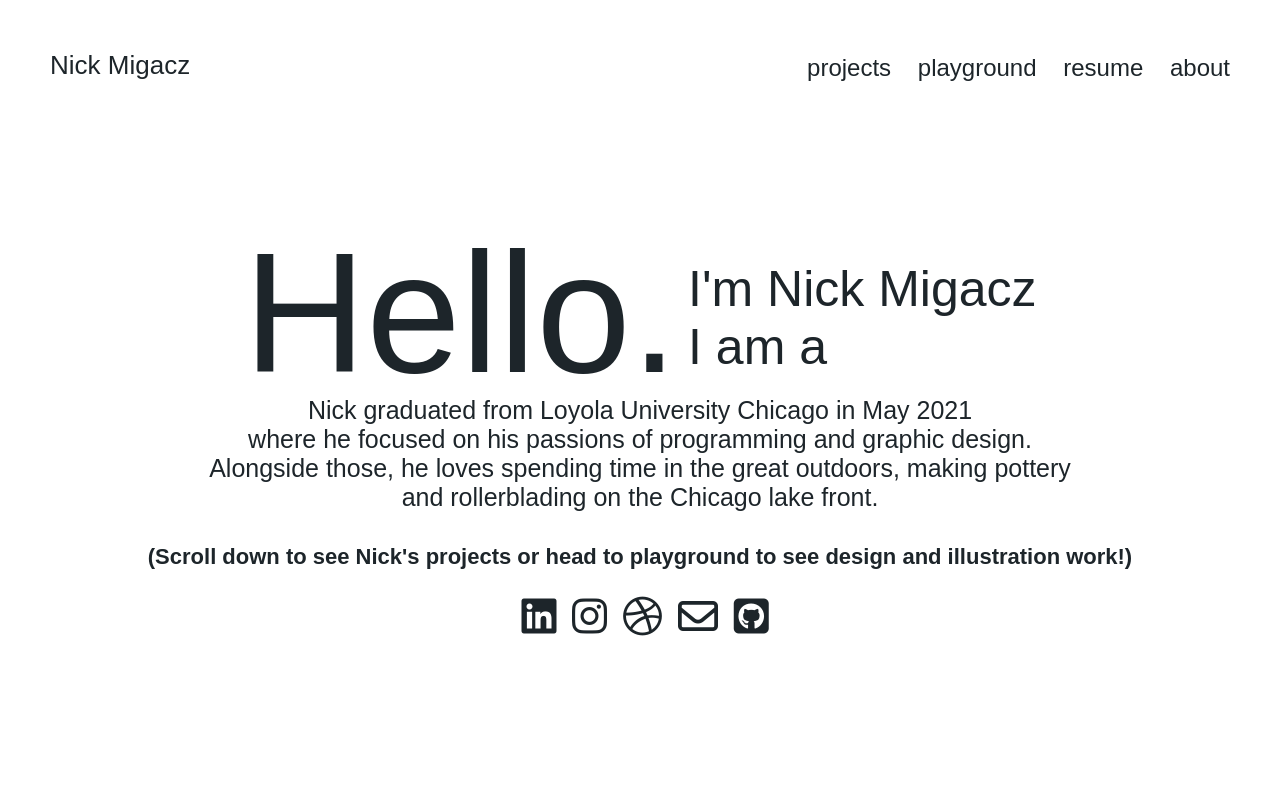
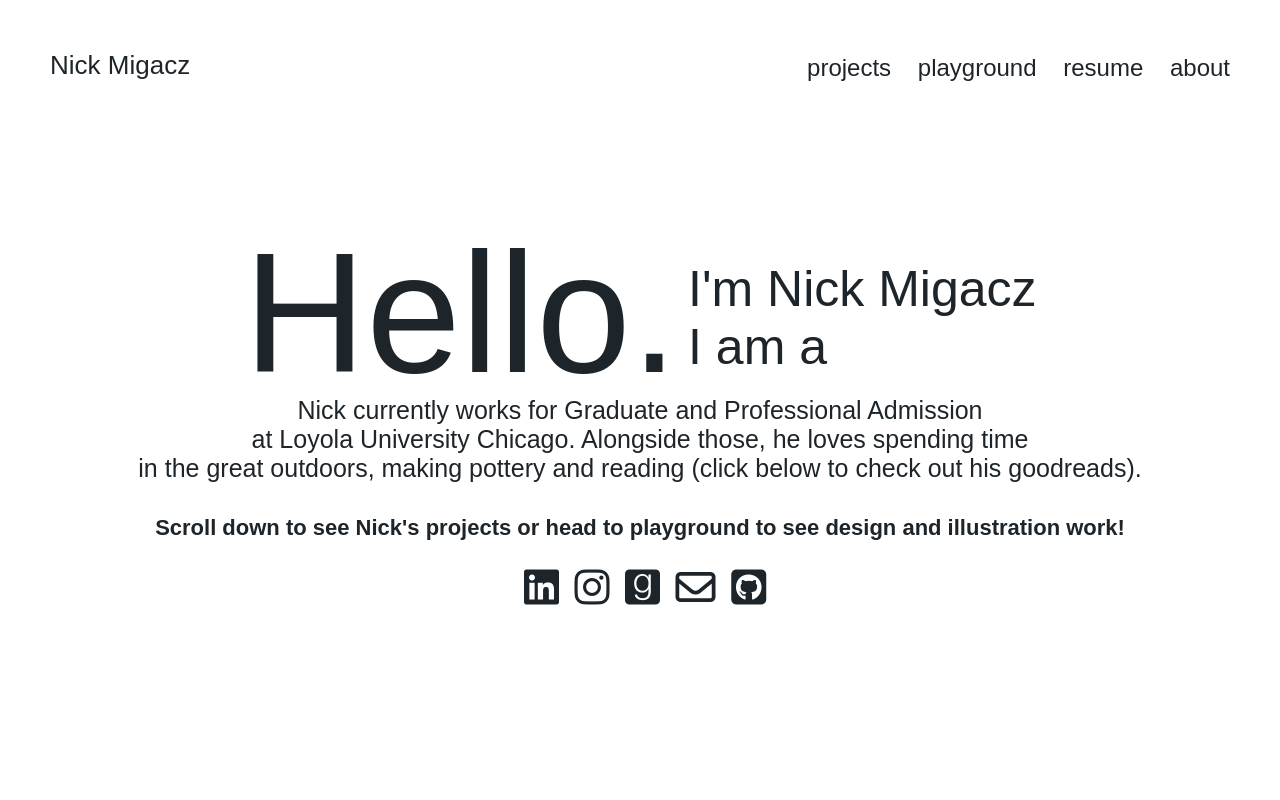
Before and after one commit to nmigacz/nmigacz.github.io, a plain HTML site: page index.html in a window 1280 px wide. Shown: the top 800 px of the page. Drawn offline with Linux system fonts and the light colour scheme; a web font is replaced by a local one.

Commit message:
Updated copyright date and modified resume

```diff
--- a/index.html
+++ b/index.html
@@ -21,7 +21,7 @@
   <script src="init.js"></script>
   <script src="https://kit.fontawesome.com/a84ae8e4ce.js" crossorigin="anonymous"></script>
   <meta name="viewport" content="width=device-width, initial-scale=1.0">
-  <meta name="description" content="Welcome to Nick Migacz's portfolio website. Nick recently graduated from Loyola University Chicago with a B.S. in Software Engineering and a minor in Visual Communication. Here you will find the programming and design projects Nick is most proud of.">
+  <meta name="description" content="Welcome to Nick Migacz's portfolio website. Nick currently works for Gradaute and Professional Admission at Loyola University Chicago. Here you will find the programming and design projects Nick is most proud of.">
 
 </head>
 
@@ -78,17 +78,13 @@
 </div>
  <!--- Intro Paragraph  -->
 <div class="intro-p">
-  <p>Nick graduated from Loyola University Chicago in May 2021<br>
-    where he focused on his passions of programming and graphic design.<br>
-    Alongside those, he loves spending time in the great outdoors, making pottery<br>
-    and rollerblading on the Chicago lake front. <br> <br>
-  <span style="font-size: 22px; font-weight: 600;">(Scroll down to see Nick's projects or head to playground to see design and illustration work!)</span></p>
+  <p>Nick currently works for Graduate and Professional Admission<br>
+    at Loyola University Chicago. Alongside those, he loves spending time <br>
+    in the great outdoors, making pottery and reading (click below to check out his goodreads). <br> <br>
+  <span style="font-size: 22px; font-weight: 600;">Scroll down to see Nick's projects or head to playground to see design and illustration work!</span></p>
 </div>
 <div class="intro-p-small">
-  <p>Nick graduated from Loyola University Chicago in May 2021
-    where he focused on his passions of programming and graphic design.
-    Alongside those, he loves spending time in the great outdoors, making pottery
-    and rollerblading on the Chicago lake front. <br> <span style="font-size: 12px; font-weight: 500;">(Scroll down to see Nick's projects or head to playground to see design and illustration work!)</span></p>
+  <p>Nick currently works for Graduate and Professional Admission at Loyola University Chicago. Alongside those, he loves spending time in the great outdoors making pottery and reading (click below to check out his goodreads). <br> <span style="font-size: 12px; font-weight: 500;">(Scroll down to see Nick's projects or head to playground to see design and illustration work!)</span></p>
 
 </div>
 
@@ -99,7 +95,7 @@
 
      <li id="icon"><a href="https://www.instagram.com/nhm.design/?hl=en" target="_blank" rel="noopener noreferrer"><span style="font-size: 40px; color: #1D252A;"><i class="fab fa-instagram"></i></span></a></li>
 
-     <li id="icon"><a href="https://dribbble.com/nickmigacz" target="_blank" rel="noopener noreferrer"><span style="font-size: 40px; color: #1D252A;"><i class="fab fa-dribbble"></i></span></a></li>
+     <li id="icon"><a href="https://www.goodreads.com/user/show/108672062-nick" target="_blank" rel="noopener noreferrer"><span style="font-size: 40px; color: #1D252A;"><i class="fab fa-goodreads"></i></span></a></li>
 
      <li id="icon"><a href="mailto:nicholas.migacz@gmail.com?"><span style="font-size: 40px; color: #1D252A;"><i class="far fa-envelope"></i></span></a></li>
 
@@ -137,7 +133,7 @@
 </div>
 <div class="footer">
 <footer>
-  <small>&copy; Copyright 2021, Nick Migacz</small>
+  <small>&copy; Copyright 2022, Nick Migacz</small>
 </footer>
 </div>
 
```
Also changed, not shown: aboutMe.html (+2 -2 lines), playground.html (+1 -1 lines), proj50SP.html (+1 -1 lines), proj8Ride.html (+1 -1 lines), projCSRev.html (+1 -1 lines), projMOSF.html (+1 -1 lines), projTU.html (+1 -1 lines), 1 other file.
